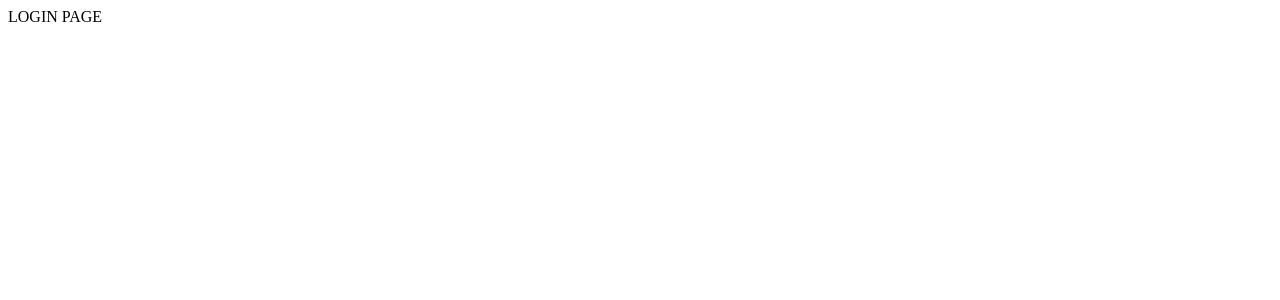
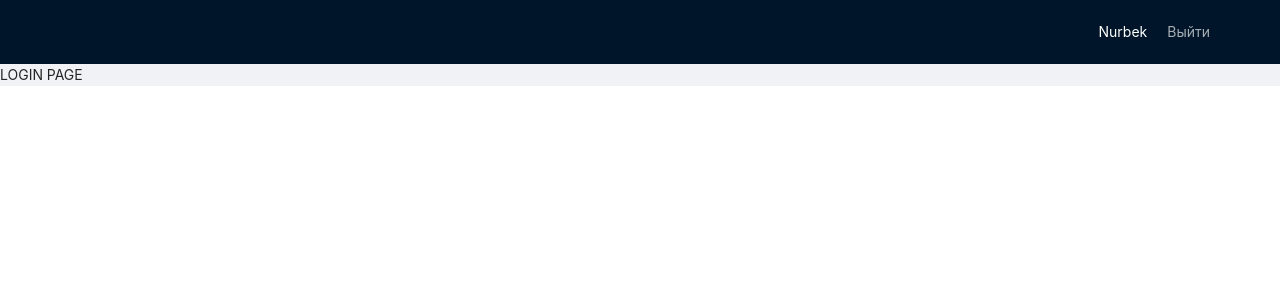
Before and after one commit to nurgitlab/calendar, a React (Create React App) app: page /login in a window 1280 px wide. Shown: the top 300 px of the page. Built offline with nearby package versions, Linux system fonts and the light colour scheme.

Commit message:
navbar added

```diff
--- /dev/null
+++ b/src/App.css
@@ -0,0 +1 @@
+@import '~antd/dist/antd.css';
--- a/src/App.tsx
+++ b/src/App.tsx
@@ -1,11 +1,16 @@
 import React, {FC} from 'react';
 import {AppRouter} from "./components/AppRouter";
-
+import {Navbar} from "./components/Navbar";
+import {Layout} from "antd";
+import "./App.css";
 
 export const App: FC = () => {
     return (
-        <div>
-            <AppRouter/>
-        </div>
+        <Layout>
+            <Navbar/>
+            <Layout.Content>
+                <AppRouter/>
+            </Layout.Content>
+        </Layout>
     );
 }
--- a/src/components/AppRouter.tsx
+++ b/src/components/AppRouter.tsx
@@ -1,13 +1,12 @@
 import React, {FC} from "react";
-import {Routes, Route} from "react-router-dom";
-import {privateRoutes, publicRoutes} from "../router";
+import {Routes, Route, Navigate} from "react-router-dom";
+import {privateRoutes, publicRoutes, RouteNames} from "../router";
 
 
 export const AppRouter: FC = () => {
     const auth: boolean = false;
     return (
-        auth
-            ?
+        auth ?
             <Routes>
                 {privateRoutes.map(({path, exact, Component}) =>
                     <Route
@@ -16,6 +15,7 @@ export const AppRouter: FC = () => {
                         key={path}
                     />
                 )}
+                <Route path="*" element={<Navigate to={RouteNames.EVENT} replace />} />
             </Routes>
             :
             <Routes>
@@ -26,6 +26,7 @@ export const AppRouter: FC = () => {
                         key={path}
                     />
                 )}
+                <Route path="*" element={<Navigate to={RouteNames.LOGIN} replace />} />
             </Routes>
     )
 }
--- /dev/null
+++ b/src/components/Navbar.tsx
@@ -0,0 +1,55 @@
+import {FC} from "react";
+import {Layout, Menu, Row} from "antd";
+import {useNavigate} from "react-router-dom";
+import {RouteNames} from "../router";
+
+export const Navbar: FC = () => {
+    const navigate = useNavigate()
+
+    const auth = true
+
+    const items = [
+        {
+            label: 'Выйти',
+            key: '1',
+
+        }
+    ]
+    return (
+        <Layout.Header>
+            <Row justify="end">
+                {
+                    auth ?
+                        <Menu
+                            theme="dark"
+                            mode="horizontal"
+                            selectable={false}
+                            style={{minWidth: '100px'}}
+                        >
+                            <div style={{color: 'white'}}>Nurbek</div>
+                            <Menu.Item
+                                key={1}
+                                onClick={() => console.log('Выйти')}
+                            >
+                                Выйти
+                            </Menu.Item>
+                        </Menu>
+                        :
+                        <Menu
+                            theme="dark"
+                            mode="horizontal"
+                            selectable={false}
+                            style={{minWidth: '100px'}}
+                        >
+                            <Menu.Item
+                                key={2}
+                                onClick={() => navigate(RouteNames.LOGIN)}
+                            >
+                                Логин
+                            </Menu.Item>
+                        </Menu>
+                }
+            </Row>
+        </Layout.Header>
+    )
+}
--- a/src/index.tsx
+++ b/src/index.tsx
@@ -8,6 +8,7 @@ import {BrowserRouter} from "react-router-dom";
 const root = ReactDOM.createRoot(
     document.getElementById('root') as HTMLElement
 );
+
 root.render(
     <Provider store={store}>
         <BrowserRouter>
```
